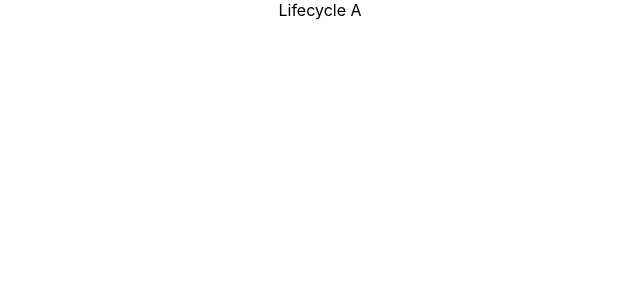
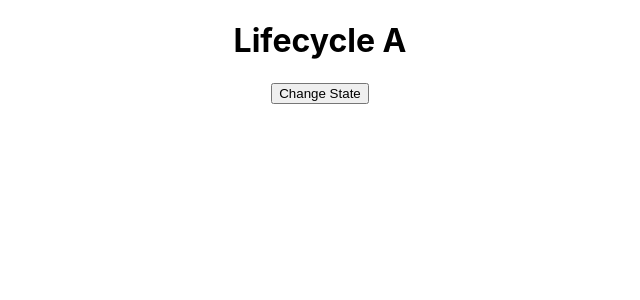
Before and after one commit to omeatai/src-react-typescript, a React (Create React App) app in the folder ce-react/: page / in a window 1280 px wide. Shown: the top 300 px of the page, without its empty margins (320-960 px from the left). Built offline with nearby package versions, Linux system fonts and the light colour scheme.

Commit message:
14. Component Lifecycle Methods - Updating
14. Component Lifecycle Methods - Updating

```diff
--- a/ce-react/src/components/LifeCycle.jsx
+++ b/ce-react/src/components/LifeCycle.jsx
@@ -10,6 +10,12 @@ class LifeCycle extends Component {
     console.log("LifeCycleA constructor");
   }
 
+  changeState = () => {
+    this.setState({
+      name: "Bob",
+    });
+  };
+
   static getDerivedStateFromProps(props, state) {
     console.log("LifecycleA getDerivedStateFromProps");
     return null;
@@ -19,9 +25,28 @@ class LifeCycle extends Component {
     console.log("LifecycleA componentDidMount");
   }
 
+  shouldComponentUpdate() {
+    console.log("LifecycleA shouldComponentUpdate");
+    return true;
+  }
+
+  getSnapshotBeforeUpdate(prevProps, prevState) {
+    console.log("LifecycleA getSnapshotBeforeUpdate");
+    return null;
+  }
+
+  componentDidUpdate() {
+    console.log("LifecycleA componentDidUpdate");
+  }
+
   render() {
     console.log("LifecycleA render");
-    return <div>Lifecycle A</div>;
+    return (
+      <div>
+        <h1>Lifecycle A</h1>
+        <button onClick={this.changeState}>Change State</button>
+      </div>
+    );
   }
 }
 
```
